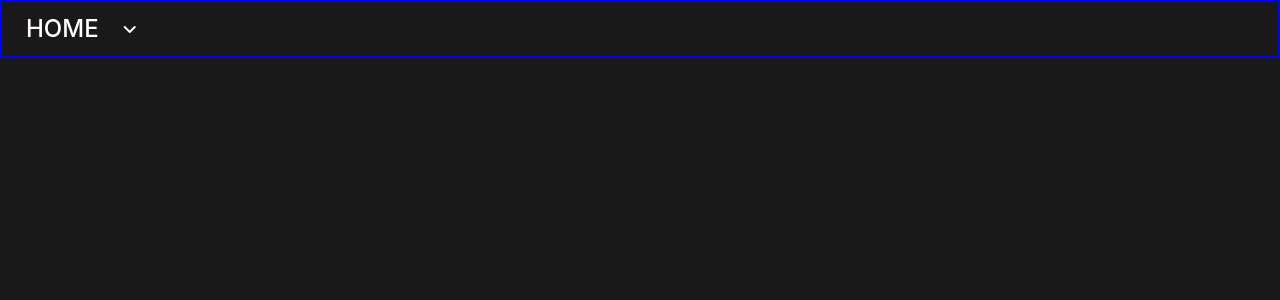
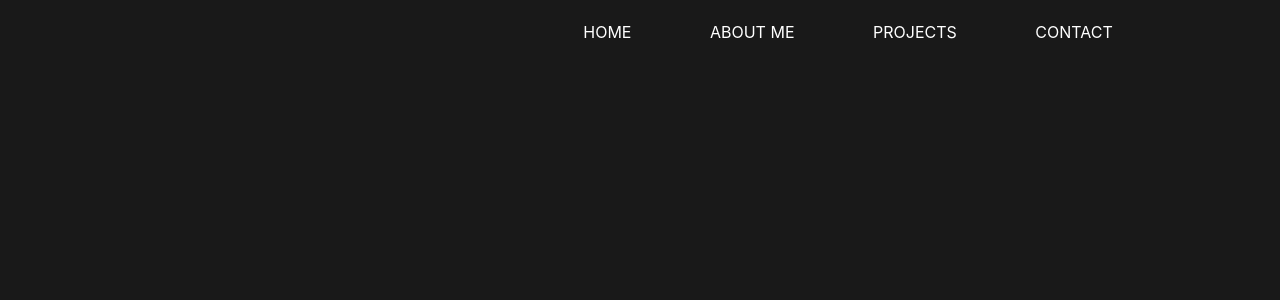
Before and after one commit to Onkar58/website, a React (Create React App) app: page / in a window 1280 px wide. Shown: the top 300 px of the page. Built offline with nearby package versions, Linux system fonts and the light colour scheme; a web font is replaced by a local one.

Commit message:
made the navbar responsive but links and current page remains

```diff
--- a/src/elements/navbar/navbar.jsx
+++ b/src/elements/navbar/navbar.jsx
@@ -10,24 +10,37 @@ import { useState } from 'react'
 function Navbar({ url }) {
 
   const [btnState, setBtnState] = useState(false);
-
+  const [mystyle, setMyStyle] = useState({
+    display: 'none'
+  })
   function click1() {
     setBtnState(btnState => !btnState)
+    if (mystyle.display == 'none') {
+      setMyStyle({
+        display: 'flex',
+      })
+    }
+    else {
+      setMyStyle({
+        display: 'none',
+      })
+    }
   }
 
-  let toggleClassState = btnState ? ' fa-angle-up' : ' fa-angle-down';
+  let arrowToggle = btnState ? ' fa-angle-up' : ' fa-angle-down';
+  let navDispay = btnState ? 'display: flex;' : 'display: none;';
 
   return (
     <>
-      {/* <nav className={styles.navbar}>
+      <nav className={styles.navbar}>
         <ul>
           {navbarInfo.map((currentValue) => <li><a href={currentValue.url}>{currentValue.title}</a></li>)}
-          </ul>
-  </nav>*/}
+        </ul>
+      </nav>
       <nav className={styles.navbar2}>
         <h3>HOME</h3>
-        <button className='' onClick={click1}><i className={`fa-solid${toggleClassState}`}></i></button>
-        <ul id="list1">
+        <button className='' onClick={click1}><i className={`fa-solid${arrowToggle}`}></i></button>
+        <ul id="list1" style={mystyle}>
           {navbarInfo.map((currentValue) => <li><a href={currentValue.url}>{currentValue.title}</a></li>)}
         </ul>
       </nav>
--- a/src/elements/navbar/navbar.module.css
+++ b/src/elements/navbar/navbar.module.css
@@ -22,16 +22,19 @@
 }
 
 .navbar ul li a{
+    font-size: 1rem;
     text-decoration: none;
     color: #fff;
 }
 
 .navbar2{
-
-    border: #00f solid 2px;
-    display: flex;
+    background-color: #191919;
+    width: 100%;
+    height: 4rem;
+    /* border: #00f solid 2px; */
+    position: fixed;
+    display: none;
     align-items: center;
-    /* gap: .5rem; */
 }
 
 .navbar2 h3{
@@ -53,6 +56,8 @@
     /* border: #00f 2px solid; */
 }
 .navbar2 ul{
+    align-self: flex-start;
+    position: relative;
     display: flex;
     display: none;
     border-radius: 10px;
@@ -67,6 +72,9 @@
     flex-direction: column;
 }
 
+ul.clicked{
+    display: flex;
+}
 .navbar2 ul li a{
     text-decoration: none;
     color: #fff;
@@ -76,23 +84,18 @@
 /* }  */
 
 
+@media (max-width: 800px) {
+    html{
+        font-size: 12px;
+    }
+}
+
 @media (max-width: 600px) {
     .navbar{
-        overflow-y: scroll;
-    }
-    .navbar ul{
-        padding: 0;
-        margin-left: 1rem;
-        width: fit-content;
-        flex-direction: column;
-        align-items: center;
-        justify-content: center;
-        height: fit-content;
-    }
-    .navbar ul li{
-        height: 100%;
+        display: none;
     }
 
-
-
+    .navbar2{
+        display: flex;
+    }
 }
```
